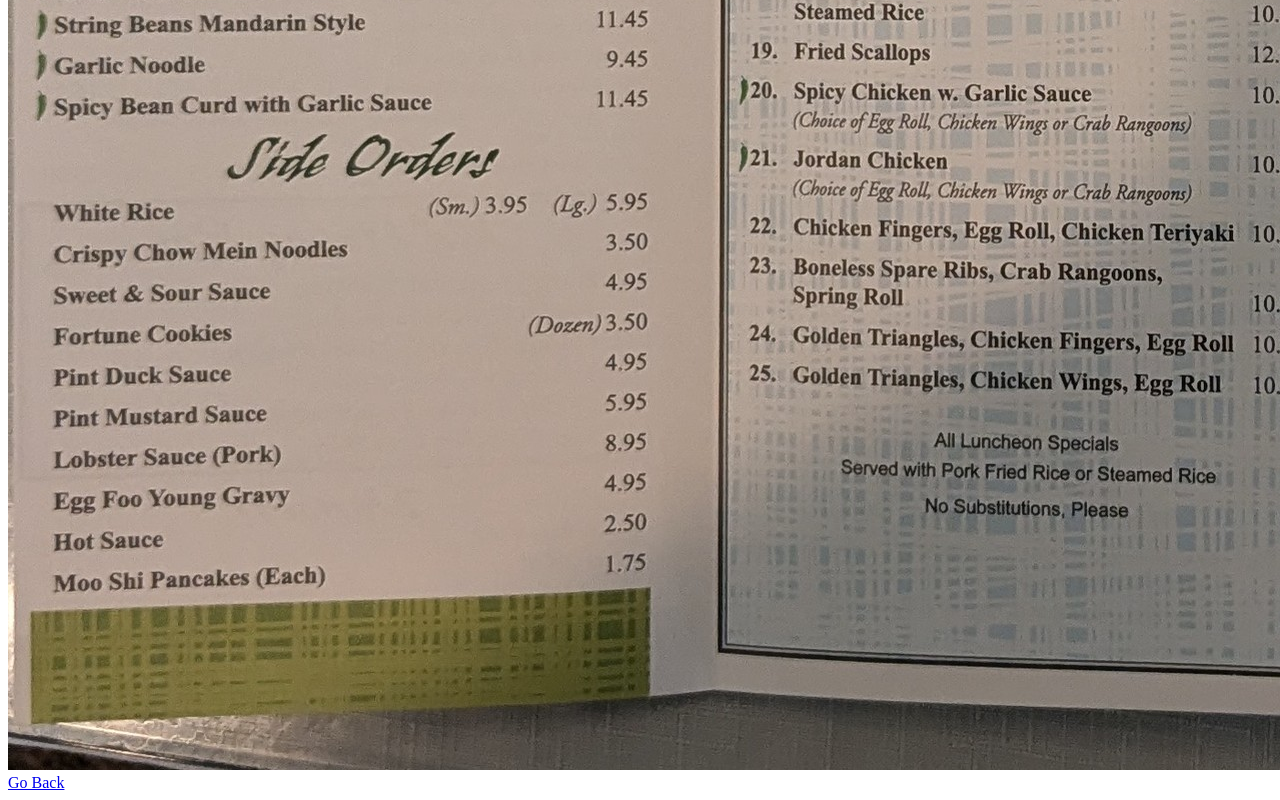
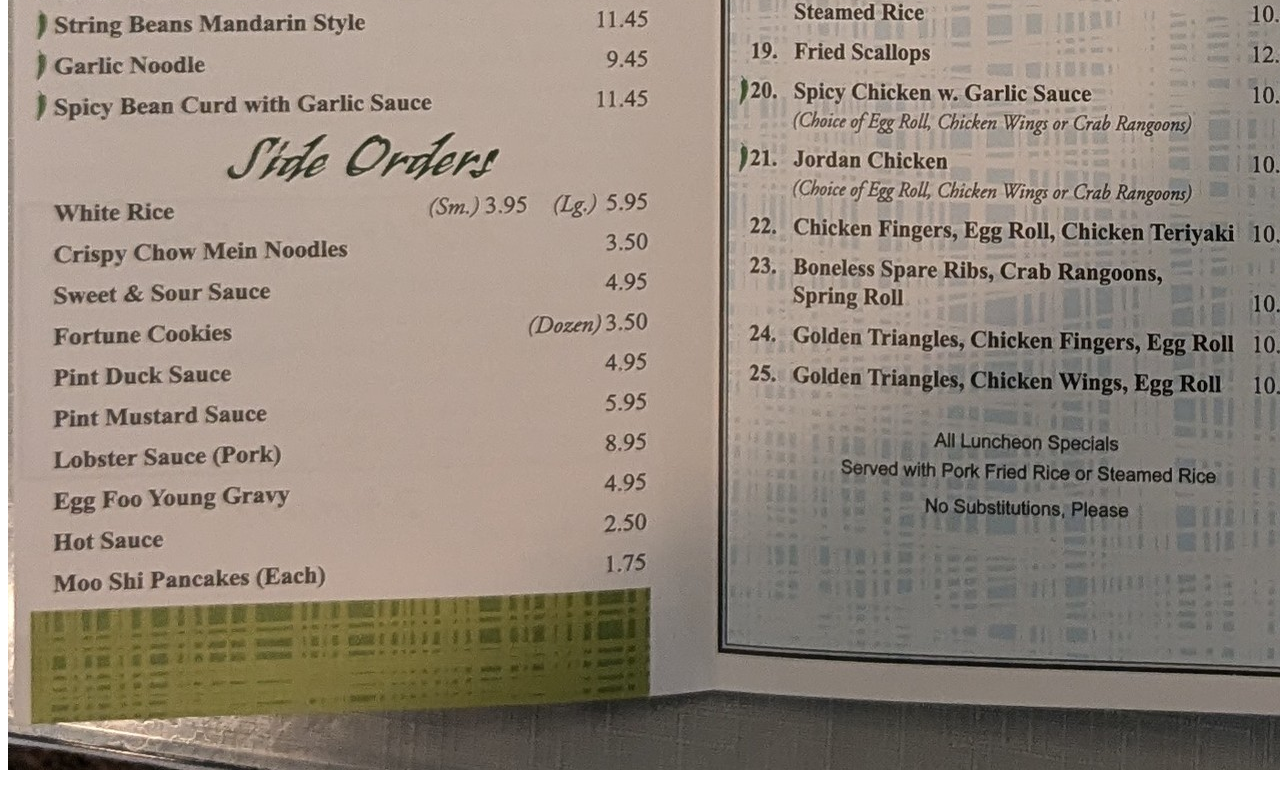
Before and after one commit to tonetsang/chinaByTheSea, a plain HTML site: page menu.html in a window 1280 px wide. Shown: the part 1125-1925 px from the top of the page. Drawn offline with Linux system fonts and the light colour scheme; a web font is replaced by a local one.

Commit message:
remove back link

```diff
--- a/menu.html
+++ b/menu.html
@@ -8,8 +8,5 @@
     </head>
     <body>
         <img src="images/menu.jpg" alt="" class="img-fluid">
-        <div class="center">
-            <a href="javascript:history.back()">Go Back</a>
-        </div>
     </body>
 </html>
```
